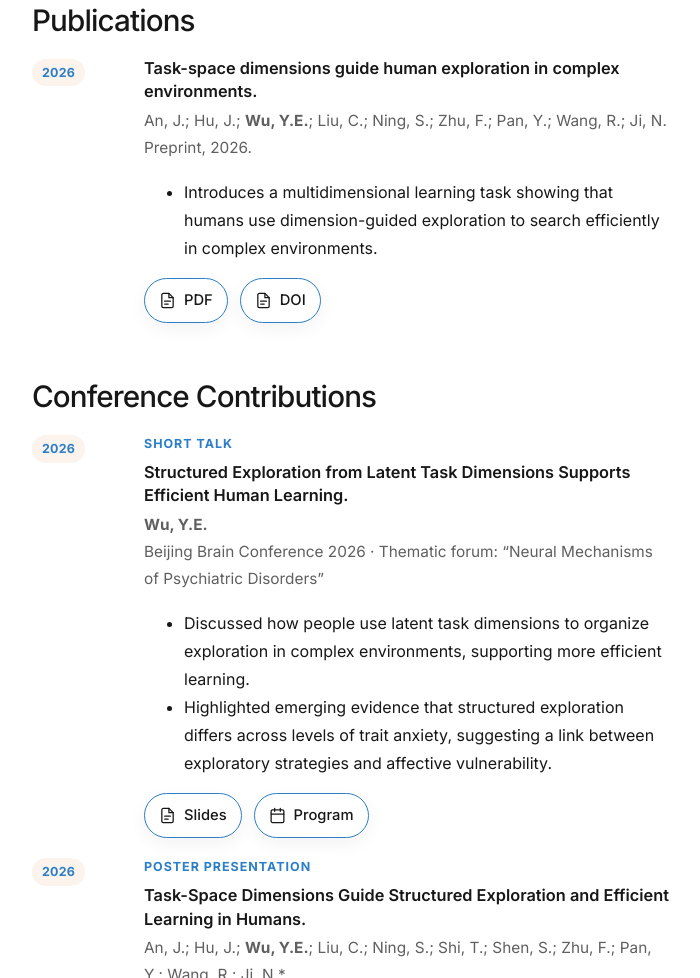
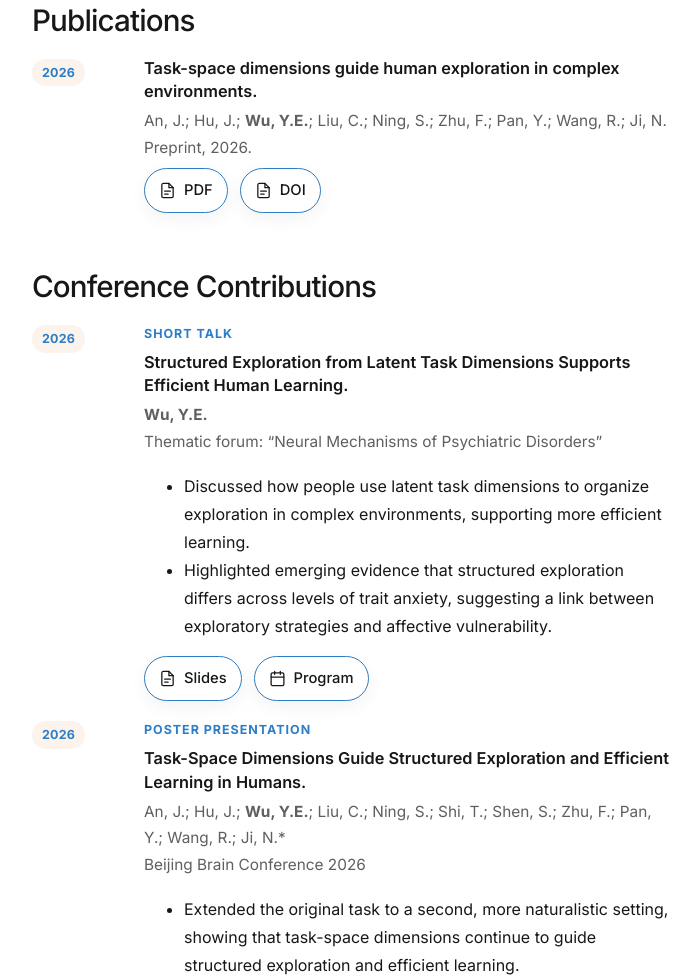
Before and after one commit to Yilin-Elaine-Wu/Yilin-Elaine-Wu.github.io, a plain HTML site: page index.html in a window 1280 px wide. Shown: the part 1492-2470 px from the top of the page, without its empty margins (288-988 px from the left). Drawn offline with Linux system fonts and the light colour scheme.

Commit message:
Trim publication and venue text

```diff
--- a/index.html
+++ b/index.html
@@ -613,9 +613,6 @@
               <p class="pub-title">Task-space dimensions guide human exploration in complex environments.</p>
               <p class="pub-authors">An, J.; Hu, J.; <b>Wu, Y.E.</b>; Liu, C.; Ning, S.; Zhu, F.; Pan, Y.; Wang, R.; Ji, N.</p>
               <p class="pub-venue">Preprint, 2026.</p>
-              <ul>
-                <li>Introduces a multidimensional learning task showing that humans use dimension-guided exploration to search efficiently in complex environments.</li>
-              </ul>
               <div class="pub-links">
                 <a class="icon-link" href="https://www.biorxiv.org/content/biorxiv/early/2026/05/20/2026.04.29.720265.full.pdf" target="_blank" rel="noopener noreferrer">
                   <svg viewBox="0 0 24 24" fill="none" stroke-width="1.8" stroke-linecap="round" stroke-linejoin="round">
@@ -653,7 +650,7 @@
               <p class="pub-type">Short Talk</p>
               <p class="pub-title">Structured Exploration from Latent Task Dimensions Supports Efficient Human Learning.</p>
               <p class="pub-authors"><b>Wu, Y.E.</b></p>
-              <p class="pub-venue">Beijing Brain Conference 2026 · Thematic forum: “Neural Mechanisms of Psychiatric Disorders”</p>
+              <p class="pub-venue">Thematic forum: “Neural Mechanisms of Psychiatric Disorders”</p>
               <ul>
                 <li>Discussed how people use latent task dimensions to organize exploration in complex environments, supporting more efficient learning.</li>
                 <li>Highlighted emerging evidence that structured exploration differs across levels of trait anxiety, suggesting a link between exploratory strategies and affective vulnerability.</li>
```
